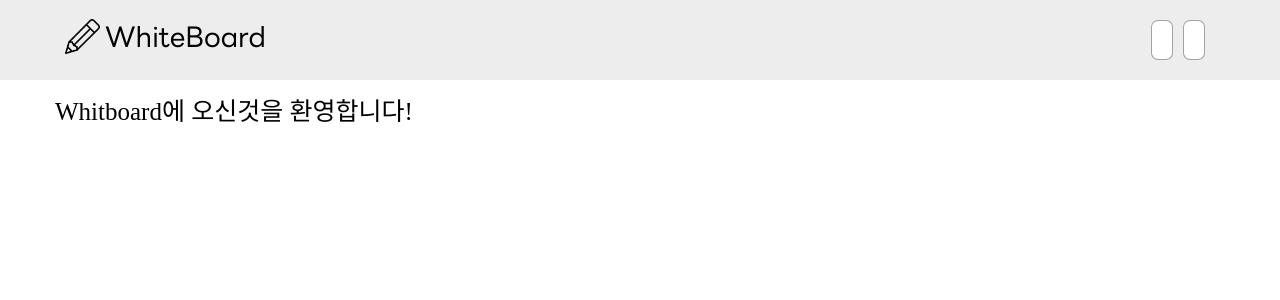
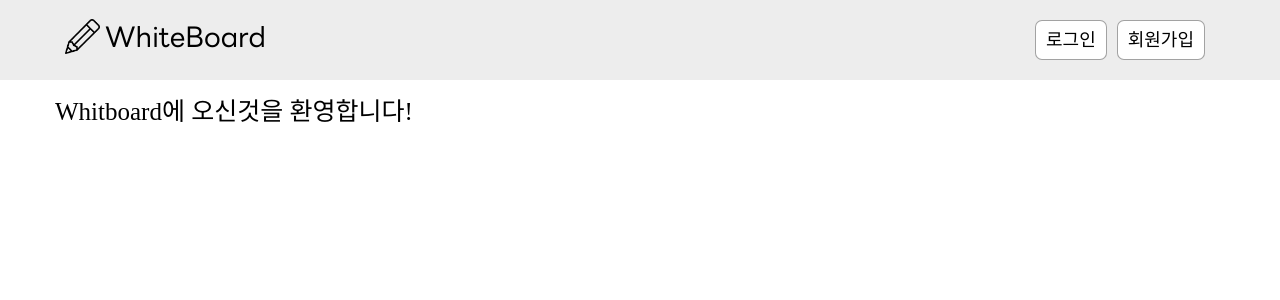
Before and after one commit to Durn02/whiteboard, a React (Create React App) app: page / in a window 1280 px wide. Shown: the top 300 px of the page. Built offline with nearby package versions, Linux system fonts and the light colour scheme; a web font is replaced by a local one.

Commit message:
Feat(Header.jsx): 홈 이동 기능 추가
왼쪽 위 연필 그림 및 whiteboard글자 누르면 홈 화면으로 이동

```diff
--- a/src/components/Header/Header.jsx
+++ b/src/components/Header/Header.jsx
@@ -1,25 +1,27 @@
 import styles from "./Header.module.css";
 import logo from "../../assets/images/icons/pencil.png";
 import Button from "../Button/Button";
+import { Link } from "react-router-dom";
 
 const Header = ({ logined, userInfo }) => {
   return (
     <>
       <div className={styles.header}>
-        <div className={styles.headerContainer} onClick={() => alert("눌림")}>
-          <img src={logo} className={styles.logo} />
-          <div>WhiteBoard</div>
-        </div>
-        <></>
+        <Link to="/">
+          <div className={styles.headerContainer}>
+            <img src={logo} className={styles.logo} />
+            <div>WhiteBoard</div>
+          </div>
+        </Link>
         {!logined && (
           <div className={styles.headerContainer}>
-            <Button placeHolder={"로그인"} as="Link" to={"/signin"}></Button>
-            <Button placeHolder={"회원가입"} as="Link" to={"/signup"}></Button>
+            <Button placeholder={"로그인"} as="Link" to={"/signin"}></Button>
+            <Button placeholder={"회원가입"} as="Link" to={"/signup"}></Button>
           </div>
         )}
         {logined && (
           <div className={styles.headerContainer}>
-            <Button placeHolder={userInfo.name}></Button>
+            <Button placeholder={userInfo.name}></Button>
           </div>
         )}
       </div>
```
